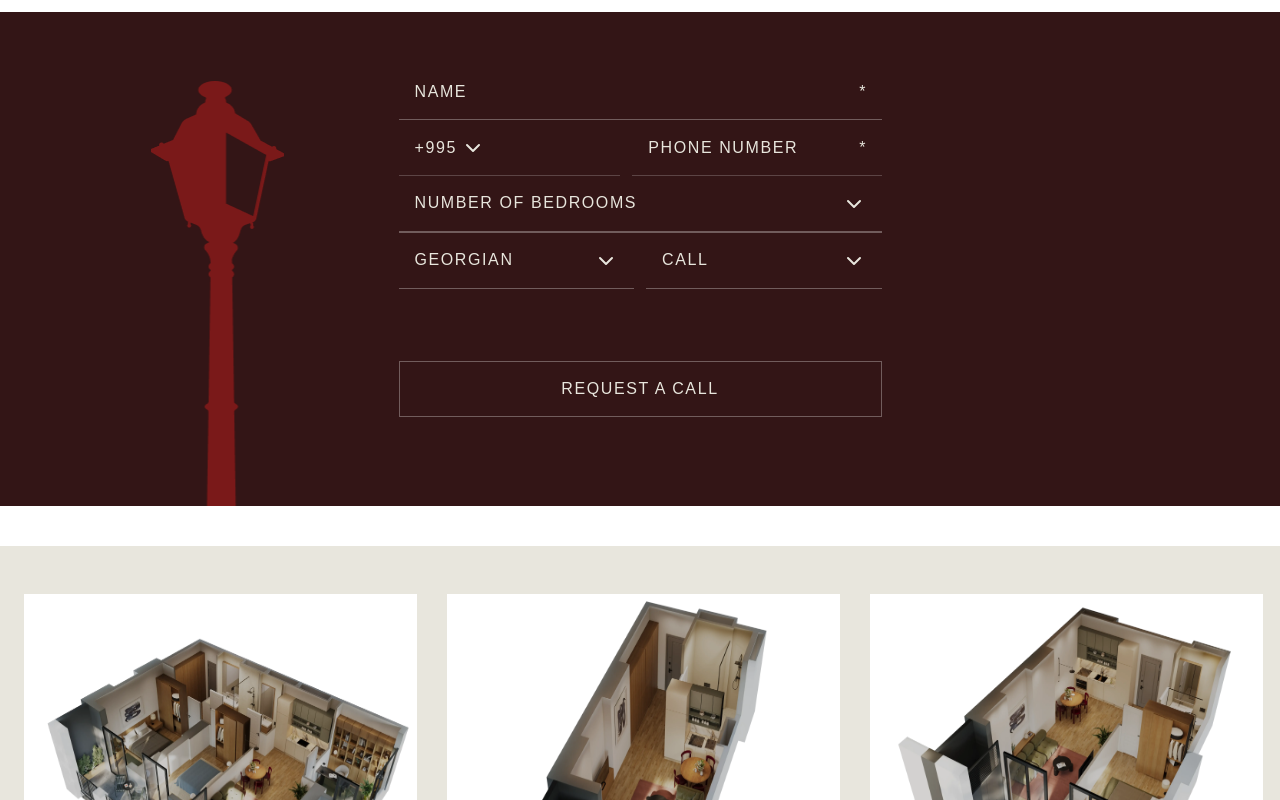
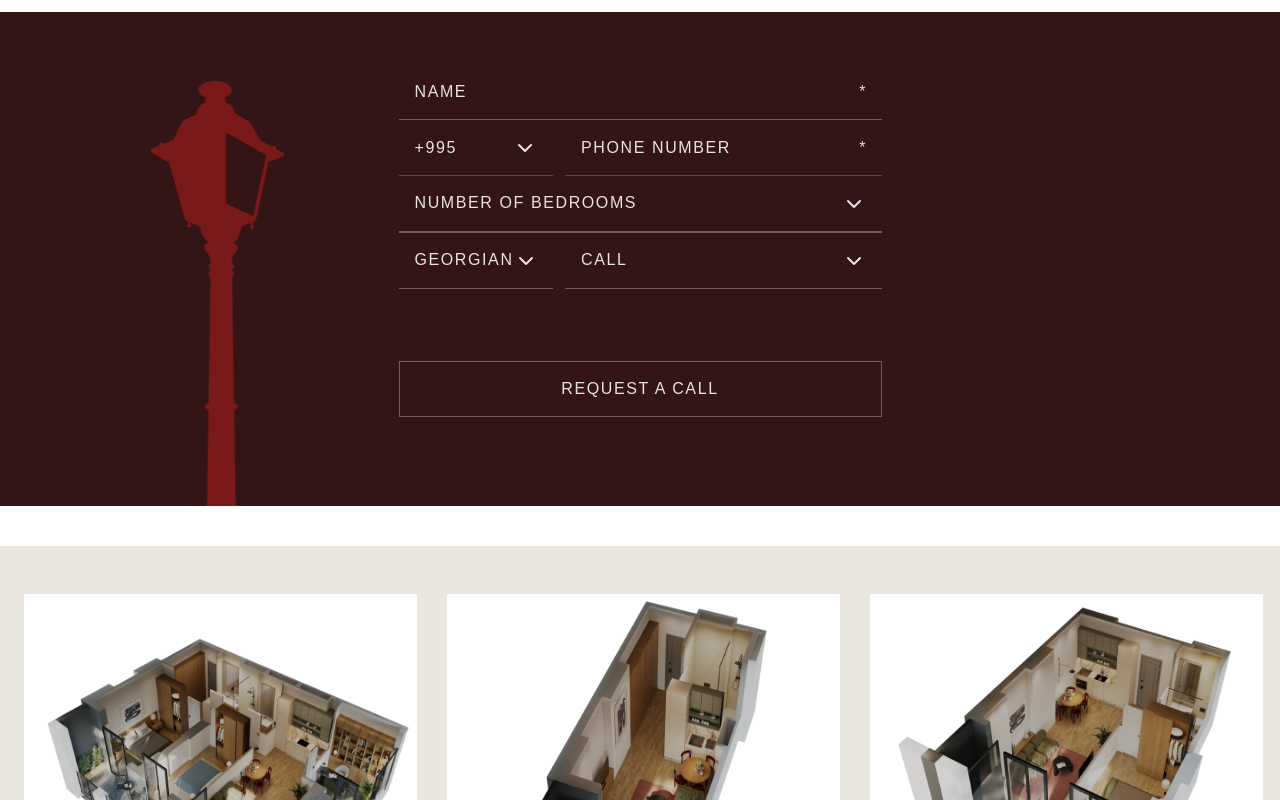
Before and after one commit to Kat-Erina/AVENEW, a Next.js app: page /en in a window 1280 px wide. Shown: the part 1620-2420 px from the top of the page. Built offline with nearby package versions, Linux system fonts and the light colour scheme; a web font is replaced by a local one.

Commit message:
revised styling

```diff
--- a/app/api/contact/route.js
+++ b/app/api/contact/route.js
@@ -15,7 +15,7 @@ export async function POST(request) {
 
     const { error } = await resend.emails.send({
       from: 'AVENEW <noreply@avenew.ge>',
-      to: ['marketing@avenew.ge'],
+      to: ['nalchevanidzekaterina@gmail.com'],
       subject: `ახალი განაცხადი — ${name}`,
       html: `
         <div style="font-family: sans-serif; max-width: 600px; margin: 0 auto; padding: 32px; background: #fff;">
--- a/app/globals.css
+++ b/app/globals.css
@@ -135,7 +135,17 @@ html{
 }
 
 
+@media (max-width: 388px) {
+  .phone-input {
+    font-size: 15px;
+  }
+}
 
+@media (max-width: 372px) {
+  .phone-input-xxs {
+    font-size: 13px;
+  }
+}
 /* Helvetica classes */
 /* .font-normal */
 
--- a/components/Form.jsx
+++ b/components/Form.jsx
@@ -17,11 +17,12 @@ const CustomSelect = ({
   isOpen,
   onToggle,
   clearable,
+  className = "w-full"
 }) => {
   const t = useTranslations("form");
 
   return (
-    <div className="relative w-full ">
+    <div className="relative w-full">
       <div
         className="h-14 px-4 border-b border-white/30 flex items-center justify-between cursor-pointer text-yellowish text-start"
         onClick={onToggle}
@@ -91,7 +92,7 @@ const PhoneInput = ({
       <div className="h-14   flex items-center gap-3 ">
         <button
           type="button"
-          className="flex h-full border-b  border-white/20 items-center gap-1 text-yellowish shrink-0 cursor-pointer flex-1 px-4"
+          className="flex h-full border-b  border-white/20 items-center gap-1 text-yellowish shrink-0 cursor-pointer w-[32%] px-4  justify-between"
           onClick={handleToggle}
         >
           <span className="text-[16px] font-normal tracking-widest">
@@ -103,7 +104,7 @@ const PhoneInput = ({
           </span>{" "}
         </button>
 
-        <div className="flex flex-row gap-1 border-b h-full px-4 items-center  border-white/20">
+        <div className="flex flex-row gap-1 border-b h-full px-4 items-center w-[68%] border-white/20">
           <input
             type="tel"
             value={phoneNumber}
@@ -115,7 +116,7 @@ const PhoneInput = ({
               setSearch("");
             }}
             placeholder={placeholder}
-            className="flex-1 bg-transparent text-yellowish text-[16px] tracking-widest uppercase placeholder:text-yellowish outline-none font-normal leading-[1.2]"
+            className="min-w-0 w-full bg-transparent text-yellowish text-[16px] tracking-widest uppercase placeholder:text-yellowish outline-none font-normal leading-[1.2] phone-input phone-input-xxs"
           />
           <span className="text-yellowish shrink-0">*</span>
         </div>
@@ -308,8 +309,9 @@ const Form = ({ width = "max-w-md" }) => {
       </div>
 
       <div className="flex gap-[12px] ">
-        <div className="flex-1">
+        <div className="w-2/5 sm:w-[32%]">
           <CustomSelect
+
             options={languageOptions}
             value={language}
             onChange={setLanguage}
@@ -319,12 +321,13 @@ const Form = ({ width = "max-w-md" }) => {
             }
           />
         </div>
-        <div className="flex-1">
+        <div className="w-4/5">
           <CustomSelect
             options={contactOptions}
             value={contact}
             onChange={setContact}
             isOpen={openSelect === "contact"}
+
             onToggle={() =>
               setOpenSelect((prev) => (prev === "contact" ? null : "contact"))
             }
```
Also changed, not shown: images/tel.png (deleted), images/tel2.png (deleted).
